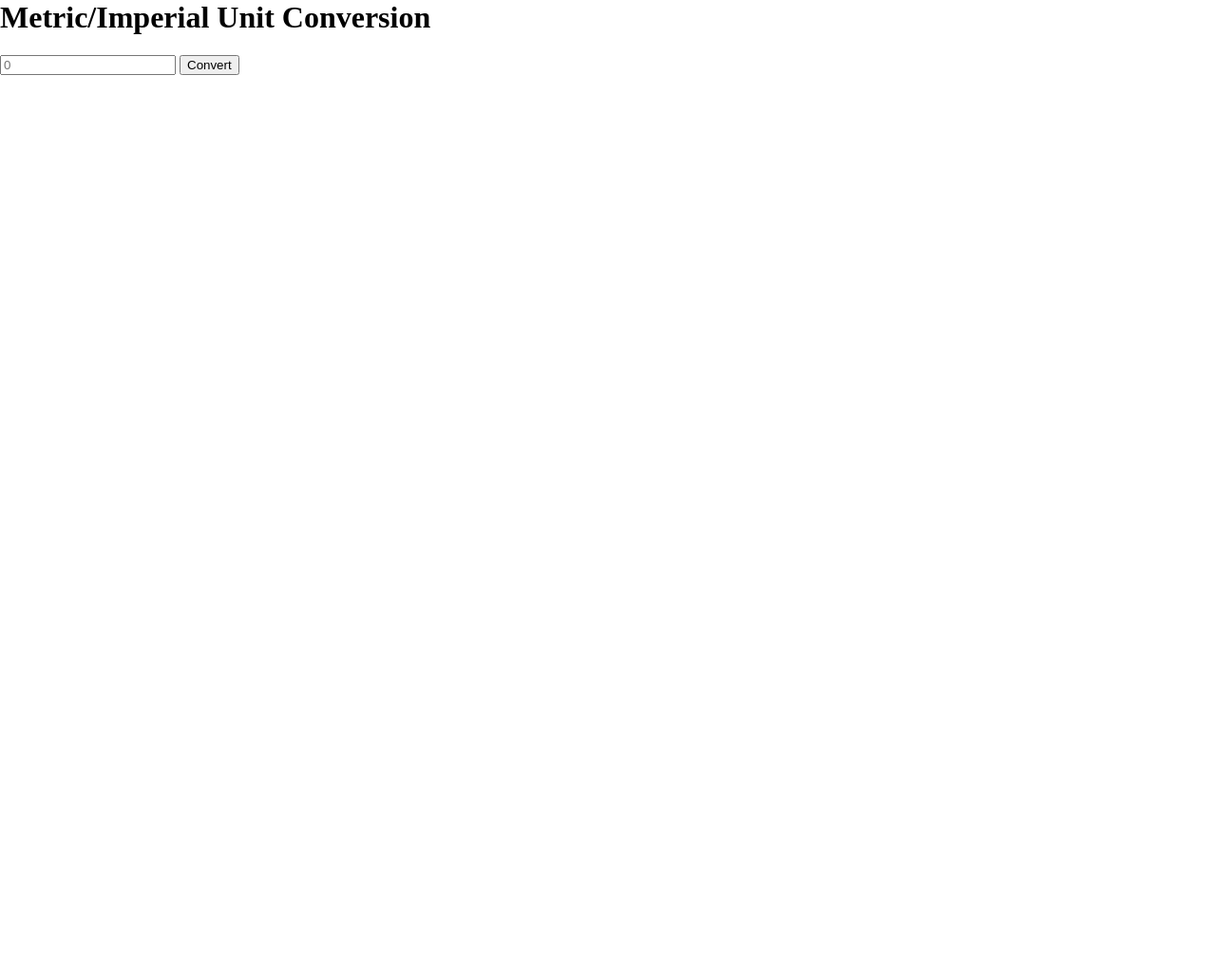
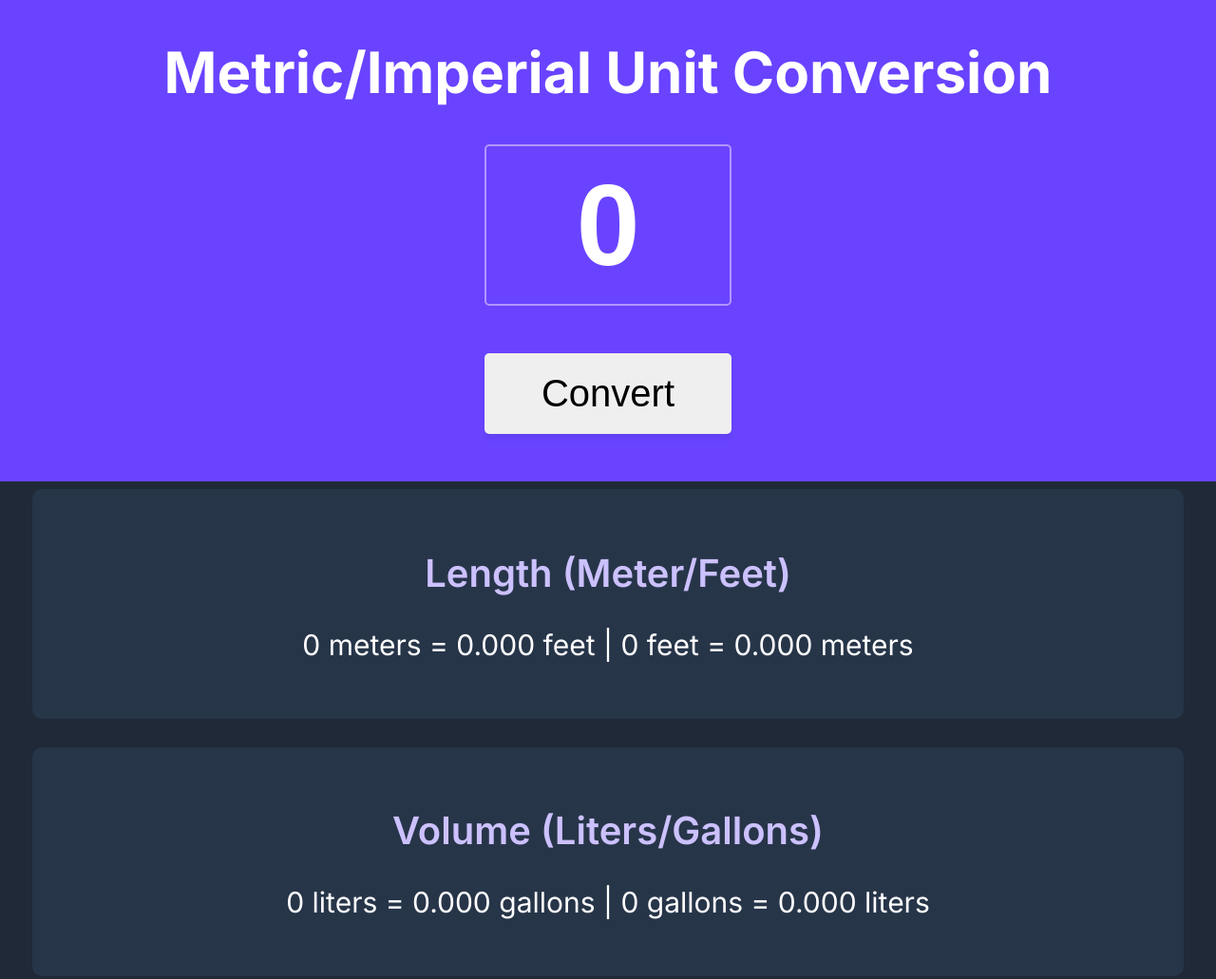
Before and after one commit to IsahiRea/unit-converter, a website built with Vite: page index.html in a window 1280 px wide. Shown: the top 1031 px of the page at 95% size. Before the commit the page ends 800 px from the top, so only its background shows below. Built offline with nearby package versions, Linux system fonts and the light colour scheme; a web font is replaced by a local one.

Commit message:
Finished Min Reqs

```diff
--- a/index.css
+++ b/index.css
@@ -1,3 +1,76 @@
 body {
     margin: 0;
+    text-align: center;
+    color: #FFFFFF;
+    display: flex;
+    flex-direction: column;
+    font-family: "Inter";
 }
+
+.hero {
+    background-color: #6943FF;
+    font-size: 30px;
+    font-weight: 800;
+}
+
+#unit {
+    display: block;
+    margin: 20px auto;
+    width: 260px;
+    height: 170px;
+    border: 2px solid #B295FF;
+    border-radius: 5px;
+    background: #6943FF;
+    font-size: 120px;
+    text-align: center;
+    color: #FFFFFF;
+    font-weight: 800;
+}
+
+#unit:focus::placeholder {
+    color: transparent;
+}
+
+#unit::placeholder {
+    color: #FFFFFF;
+    font-size: 120px;
+}
+
+#convert {
+    margin: 30px 0 50px 0px;
+    padding: 20px 0px;
+    width: 260px;
+    border: none;
+    border-radius: 5px;
+    font-weight: 500;
+    font-size: 40px;
+    box-shadow: 0px 5px 5px 0px #0000000D;
+}
+
+#page-container {
+    background: #1F2937;
+    height: 100vh;
+    display: flex;
+    flex-direction: column;
+    justify-content: center;
+    align-items: center;
+}
+
+.conv-container {
+    background: #273549;
+    width: 90%;
+    padding: 30px;
+    margin: 15px 0;
+    border-radius: 10px;
+}
+
+.unit-title {
+    color: #CCC1FF;
+    font-size: 40px;
+    font-weight: 600;
+}
+
+p {
+    font-size: 30px;
+    font-weight: 400;
+}
--- a/index.html
+++ b/index.html
@@ -1,18 +1,17 @@
 <html>
     <head>
+        <link rel="preconnect" href="https://fonts.googleapis.com">
+        <link rel="preconnect" href="https://fonts.gstatic.com" crossorigin>
+        <link href="https://fonts.googleapis.com/css2?family=Happy+Monkey&family=Inter:ital,opsz,wght@0,14..32,100..900;1,14..32,100..900&family=Karla:ital,wght@0,200..800;1,200..800&family=Orbitron:wght@400..900&display=swap" rel="stylesheet">
         <link rel="stylesheet" href="index.css">
     </head>
     <body>
         <div class="hero">
             <h1>Metric/Imperial Unit Conversion</h1>
-            <input type="text" placeholder="0">
+            <input  id="unit" type="text" placeholder="0">
             <button id="convert">Convert</button>
         </div>
-        <div class="page-container">
-            <div class="conv-container" id="length"></div>
-            <div class="conv-container" id="volume"></div>
-            <div class="conv-container" id="mass"></div>
-        </div>
+        <div id="page-container"></div>
         <script src="index.js"></script>
     </body>
 </html>
--- a/index.js
+++ b/index.js
@@ -3,3 +3,65 @@
 1 liter = 0.264 gallon
 1 kilogram = 2.204 pound
 */
+
+const convertBtn = document.getElementById("convert")
+const input = document.getElementById("unit")
+const conversions = document.getElementById("page-container")
+render(0)
+
+convertBtn.addEventListener("click", function(){
+   render(input.value)
+})
+
+function render(quantity) {
+
+    let html = `
+        <div class="conv-container">
+            <h2 class="unit-title">Length (Meter/Feet)</h2>
+            <p>${quantity} meters = ${convertLength(quantity, "meters")} feet | ${quantity} feet = ${convertLength(quantity, "feet")} meters</p>
+        </div>
+        <div class="conv-container">
+            <h2 class="unit-title">Volume (Liters/Gallons)</h2>
+            <p>${quantity} liters = ${convertVolume(quantity, "liters")} gallons | ${quantity} gallons = ${convertVolume(quantity, "gallons")} liters</p>
+        </div>
+        <div class="conv-container">
+            <h2 class="unit-title">Mass (Kilograms/Pounds)</h3>
+            <p>${quantity} kilos = ${convertMass(quantity, "kilos")} pounds | ${quantity} pounds = ${convertMass(quantity, "pounds")} kilos</p>
+        </div>
+    `
+   conversions.innerHTML = html
+}
+
+
+function convertLength(quantity, unit) {
+    if (unit === "meters") {
+        quantity *= 3.281
+    }
+    else {
+        quantity /= 3.281
+    }
+
+    return quantity.toFixed(3)
+}
+
+function convertVolume(quantity, unit) {
+    if (unit === "liters") {
+        quantity *= 0.264
+    }
+    else {
+        quantity /= 0.264
+    }
+
+    return quantity.toFixed(3)
+}
+
+function convertMass(quantity, unit) {
+    if (unit === "kilos") {
+        quantity *= 2.204
+    }
+    else {
+        quantity /= 2.204
+    }
+
+    return quantity.toFixed(3)
+}
```
